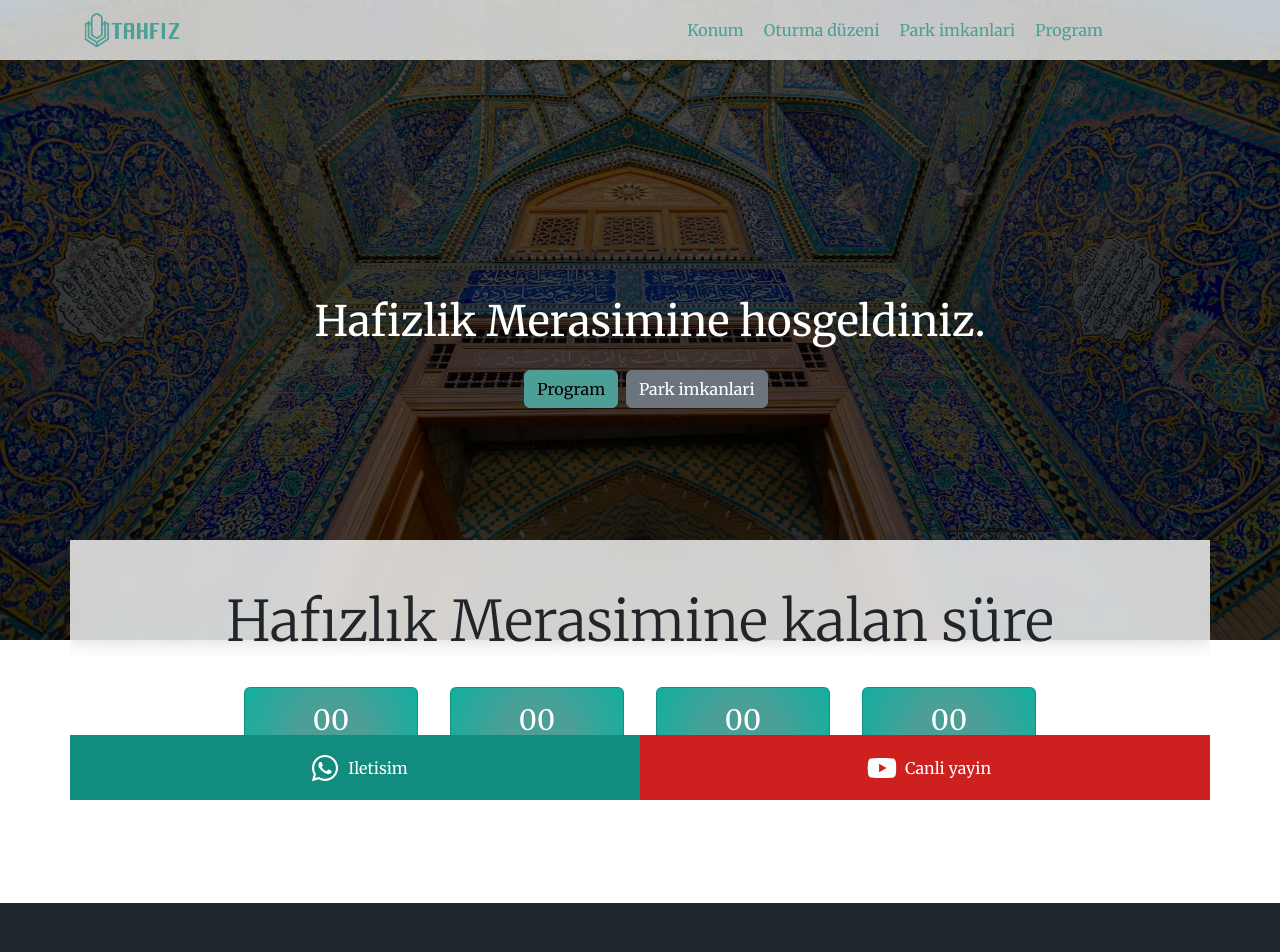
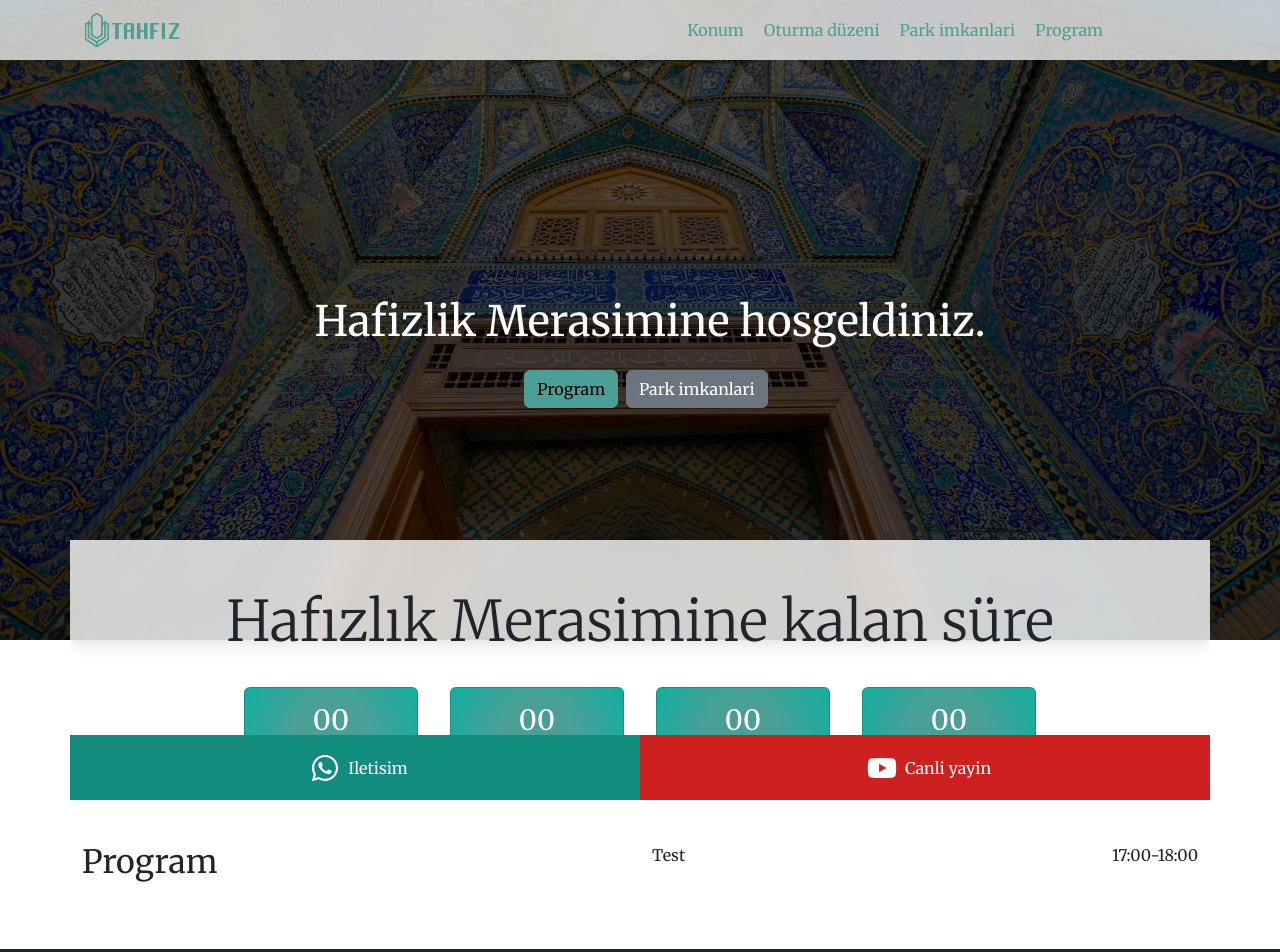
Before and after one commit to alihanekiz/tahfiz-landingpage, a Next.js app: page / in a window 1280 px wide. Shown: the top 952 px of the page. Built offline with nearby package versions, Linux system fonts and the light colour scheme.

Commit message:
task: add program-block

```diff
--- a/app/page.tsx
+++ b/app/page.tsx
@@ -1,6 +1,7 @@
 
 import Countdown from "@/components/countdown";
 import Hero from "@/components/hero";
+import ProgramBlock from "@/components/program-block";
 import StickyButtons from "@/components/sticky-buttons";
 
 export default function Home() {
@@ -8,6 +9,7 @@ export default function Home() {
     <div>
       <Hero/>
       <Countdown eventDate={"2025-01-01T23:59:59"} />
+      <ProgramBlock/>
       <StickyButtons/>
     </div>
   );
--- a/components/hero/index.tsx
+++ b/components/hero/index.tsx
@@ -6,7 +6,7 @@ export default function Hero() {
       <div className="content">
         <h1>Hafizlik Merasimine hosgeldiniz.</h1>
         <div className="d-flex my-3">
-          <a href="#" className="btn btn-primary">Program</a>
+          <a href="#program" className="btn btn-primary">Program</a>
           <a href="#" className="btn btn-secondary mx-2">Park imkanlari</a>
         </div>
       </div>
--- /dev/null
+++ b/components/program-block/index.tsx
@@ -0,0 +1,22 @@
+"use client";
+import "./index.scss";
+
+export default function ProgramBlock() {
+    return (
+        <div className="program-block" id="program">
+            <div className="container">
+                <div className="row">
+                    <div className="col-12 col-lg-6">
+                        <h2>Program</h2>
+                    </div>
+                    <div className="col-12 col-lg-6">
+                        <div className="w-100 d-flex justify-content-between">
+                            <div>Test</div>
+                            <div>17:00-18:00</div>
+                        </div>
+                    </div>
+                </div>
+            </div>
+        </div>
+    )
+}
```
Also changed, not shown: components/program-block/index.scss (added).
